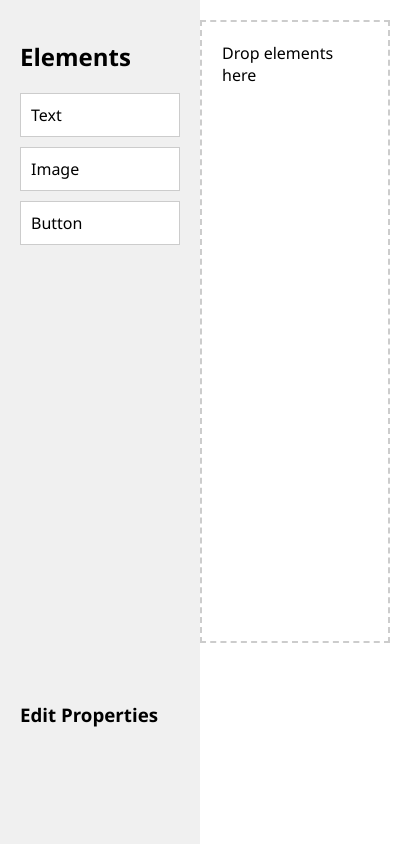
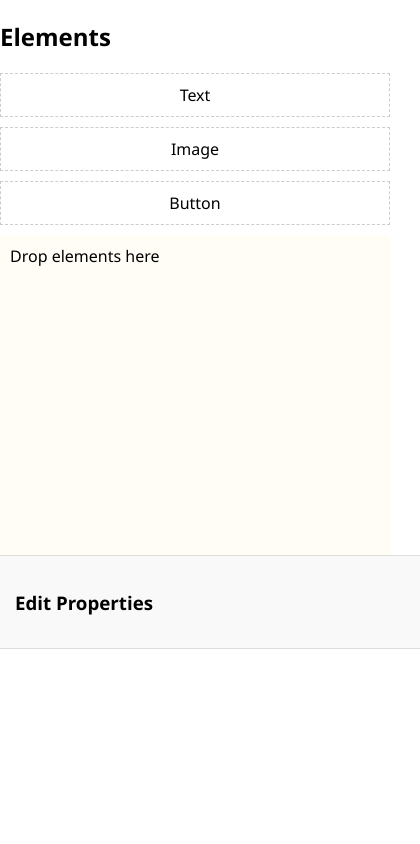
Before and after one commit to sakshi760/drag-drop-builder, a plain HTML site: page index.html in a window 390 px wide. Shown: the whole page, 420 px wide, since content can reach past the window. Drawn offline with Linux system fonts and the light colour scheme.

```diff
--- a/style.css
+++ b/style.css
@@ -1,48 +1,91 @@
 
 body {
+  font-family: 'Segoe UI', sans-serif;
   margin: 0;
-  font-family: 'Segoe UI', sans-serif;
+  padding: 0;
+  display: flex;
+  flex-direction: column;
+  height: 100vh;
 }
 
-.builder {
-  display: flex;
-  height: 100vh;
-  flex-wrap: wrap;
+header {
+  padding: 12px 20px;
+  background: #1e1e2f;
+  color: white;
+  text-align: center;
+  font-size: 1.2rem;
 }
 
-.sidebar, .editor {
-  width: 20%;
-  padding: 20px;
-  background: #f0f0f0;
-  min-width: 200px;
-  box-sizing: border-box;
+#main {
+  display: flex;
+  flex: 1;
+  flex-direction: row;
+  overflow: hidden;
 }
 
-.canvas {
+#sidebar {
+  width: 200px;
+  padding: 15px;
+  background: #f1f1f1;
+  border-right: 1px solid #ddd;
+}
+
+.draggable {
+  padding: 10px;
+  background: #ffffff;
+  margin-bottom: 10px;
+  border: 1px dashed #ccc;
+  text-align: center;
+  cursor: grab;
+}
+
+#canvas {
   flex: 1;
-  background: #fff;
-  border: 2px dashed #ccc;
-  margin: 20px 0;
-  padding: 20px;
-  min-height: 500px;
+  padding: 15px;
+  background: #fffdf5;
   overflow-y: auto;
 }
 
-.draggable {
-  background: #fff;
-  border: 1px solid #ccc;
-  padding: 10px;
+.canvas-element {
+  border: 1px dashed #aaa;
+  padding: 8px;
   margin-bottom: 10px;
-  cursor: grab;
+  display: inline-block;
 }
 
-.canvas-element {
-  margin: 10px 0;
-  cursor: pointer;
+#editor {
+  width: 250px;
+  padding: 15px;
+  background: #f9f9f9;
+  border-left: 1px solid #ddd;
 }
 
-input, label {
-  display: block;
-  margin: 10px 0 5px;
+input[type="text"],
+input[type="number"],
+input[type="color"] {
   width: 100%;
+  margin-bottom: 10px;
+  padding: 6px;
+  border: 1px solid #ccc;
+  border-radius: 4px;
 }
+
+/* Responsive Fix for Mobile */
+@media screen and (max-width: 768px) {
+  #main {
+    flex-direction: column;
+  }
+
+  #sidebar,
+  #editor {
+    width: 100%;
+    border: none;
+    border-top: 1px solid #ddd;
+    border-bottom: 1px solid #ddd;
+  }
+
+  #canvas {
+    min-height: 300px;
+    padding: 10px;
+  }
+}
```
